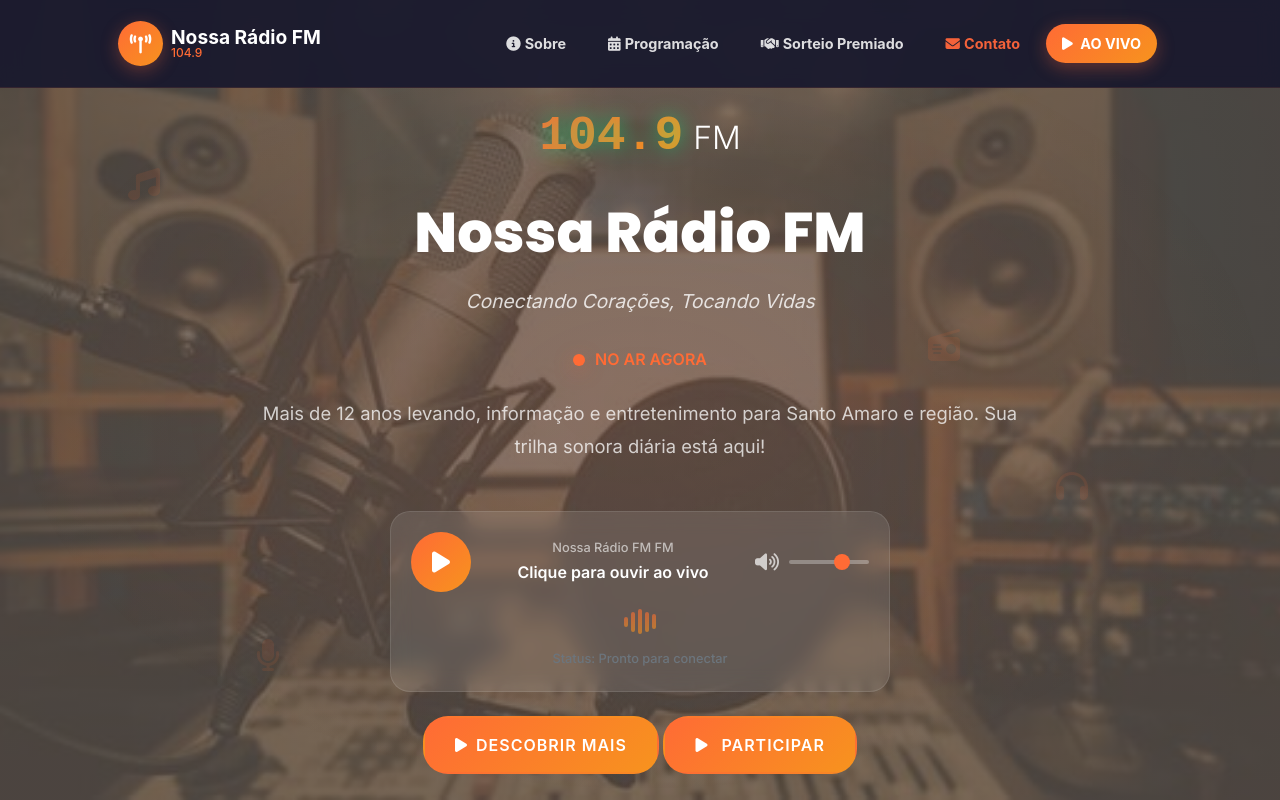
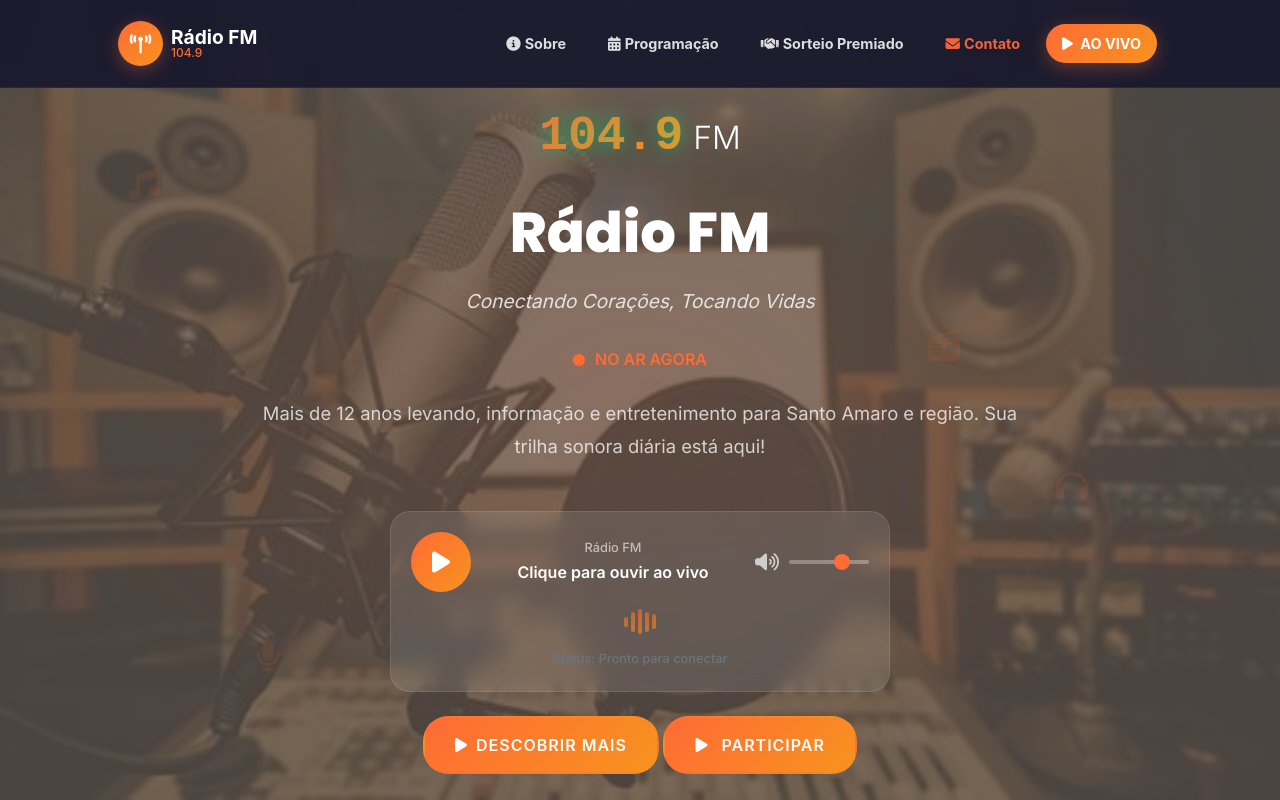
Before and after one commit to JoseRobertoRocha/radio, a plain HTML site: page index.html in a window 1280 px wide. Drawn offline with nearby package versions, Linux system fonts and the light colour scheme; some packages are replaced by stand-ins of ours; a script that the page names is missing.

Commit message:
Update index.html

```diff
--- a/index.html
+++ b/index.html
@@ -5,7 +5,7 @@
         <meta name="viewport" content="width=device-width, initial-scale=1, shrink-to-fit=no" />
         <meta name="description" content="Nossa Rádio FM - A sua rádio local com a melhor música e programação" />
         <meta name="author" content="Nossa Rádio FM" />
-        <title>Nossa Rádio FM - Sua Música, Sua Rádio</title>
+        <title>Rádio FM - Sua Música, Sua Rádio</title>
 
         <link rel="icon" type="image/x-icon" href="assets/favicon.ico" />
 
@@ -53,7 +53,7 @@
                 </div>
 
                 <div class="loading-text">
-                    <div class="station-name">Santo Amaro FM</div>
+                    <div class="station-name">Rádio FM</div>
                     <div class="loading-message" id="loadingMessage">Sintonizando...</div>
                 </div>
 
@@ -71,7 +71,7 @@
                         <i class="fas fa-broadcast-tower"></i>
                     </div>
                     <div>
-                        <div class="brand-name">Nossa Rádio FM</div>
+                        <div class="brand-name">Rádio FM</div>
                         <div class="brand-frequency">104.9</div>
                     </div>
                 </a>
@@ -111,7 +111,7 @@
                                 <span class="frequency-number">104.9</span>
                                 <span class="frequency-fm">FM</span>
                             </div>
-                            <h1 class="hero-title">Nossa Rádio FM</h1>
+                            <h1 class="hero-title">Rádio FM</h1>
                             <div class="hero-tagline">Conectando Corações, Tocando Vidas</div>
                             <div class="live-indicator mb-3 mb-md-4">
                                 <div class="pulse-dot"></div>
@@ -130,7 +130,7 @@
                                     <i class="fas fa-pause pause-icon d-none"></i>
                                 </button>
                                 <div class="player-info">
-                                    <div class="now-playing">Nossa Rádio FM FM</div>
+                                    <div class="now-playing">Rádio FM</div>
                                     <div class="song-title">Clique para ouvir ao vivo</div>
                                 </div>
                                 <div class="volume-control">
@@ -368,7 +368,7 @@
                                 <div class="mb-3">
                                     <i class="bi-shop fs-1 text-primary"></i>
                                 </div>
-                                <h5 class="card-title">Supermercado Santo Amaro</h5>
+                                <h5 class="card-title">Supermercado</h5>
                                 <p class="card-text text-muted">Seus produtos frescos e de qualidade todos os dias!</p>
                                 <div class="sponsor-info">
                                     <small class="text-primary">📍 Rua Principal, 123</small><br>
@@ -384,7 +384,7 @@
                                 <div class="mb-3">
                                     <i class="bi-car-front fs-1 text-primary"></i>
                                 </div>
-                                <h5 class="card-title">Auto Center Amaro</h5>
+                                <h5 class="card-title">Auto Center</h5>
                                 <p class="card-text text-muted">Cuidando do seu carro com excelência e confiança!</p>
                                 <div class="sponsor-info">
                                     <small class="text-primary">📍 Av. Automotive, 456</small><br>
@@ -470,7 +470,7 @@
         <section class="page-section bg-dark text-white">
             <div class="container px-4 px-lg-5 text-center">
                 <h2 class="mb-4">🎵 Sintonize Agora!</h2>
-                <p class="mb-4">Nossa Rádio FM - A música que você ama, as notícias que você precisa!</p>
+                <p class="mb-4">Rádio FM - A música que você ama, as notícias que você precisa!</p>
                 <div class="row justify-content-center">
                     <div class="col-md-4">
                         <h5>📻 Frequência</h5>
@@ -571,7 +571,7 @@
                     <div class="col-lg-4 text-center mb-5 mb-lg-0">
                         <i class="bi-geo-alt fs-2 mb-3 text-muted"></i>
                         <div><strong>📍 Endereço:</strong></div>
-                        <div>Rua da Rádio, 102 - Santo Amaro/BA</div>
+                        <div>Rádio FM, 102 - Cidade/estado</div>
                     </div>
                 </div>
             </div>
@@ -695,7 +695,7 @@
             <div class="container px-4 px-lg-5">
                 <div class="row">
                     <div class="col-md-4 text-center mb-3">
-                        <h5>🎵 Nossa Rádio FM</h5>
+                        <h5>🎵 Rádio FM</h5>
                         <p class="small text-muted">Sua música, sua rádio!</p>
                     </div>
                     <div class="col-md-4 text-center mb-3">
@@ -706,10 +706,10 @@
                     </div>
                     <div class="col-md-4 text-center mb-3">
                         <h6>Frequência</h6>
-                        <p class="small text-muted">📻 104.9 FM<br>🌐 nossaradiofm.com.br</p>
+                        <p class="small text-muted">📻 104.9 FM<br>🌐 RádioFM.com.br</p>
                     </div>
                 </div>
-                <div class="small text-center text-muted mt-3">Copyright &copy; 2025 - Nossa Rádio FM. Todos os direitos reservados.</div>
+                <div class="small text-center text-muted mt-3">Copyright &copy; 2025 - Rádio FM. Todos os direitos reservados.</div>
             </div>
         </footer>
 
```
